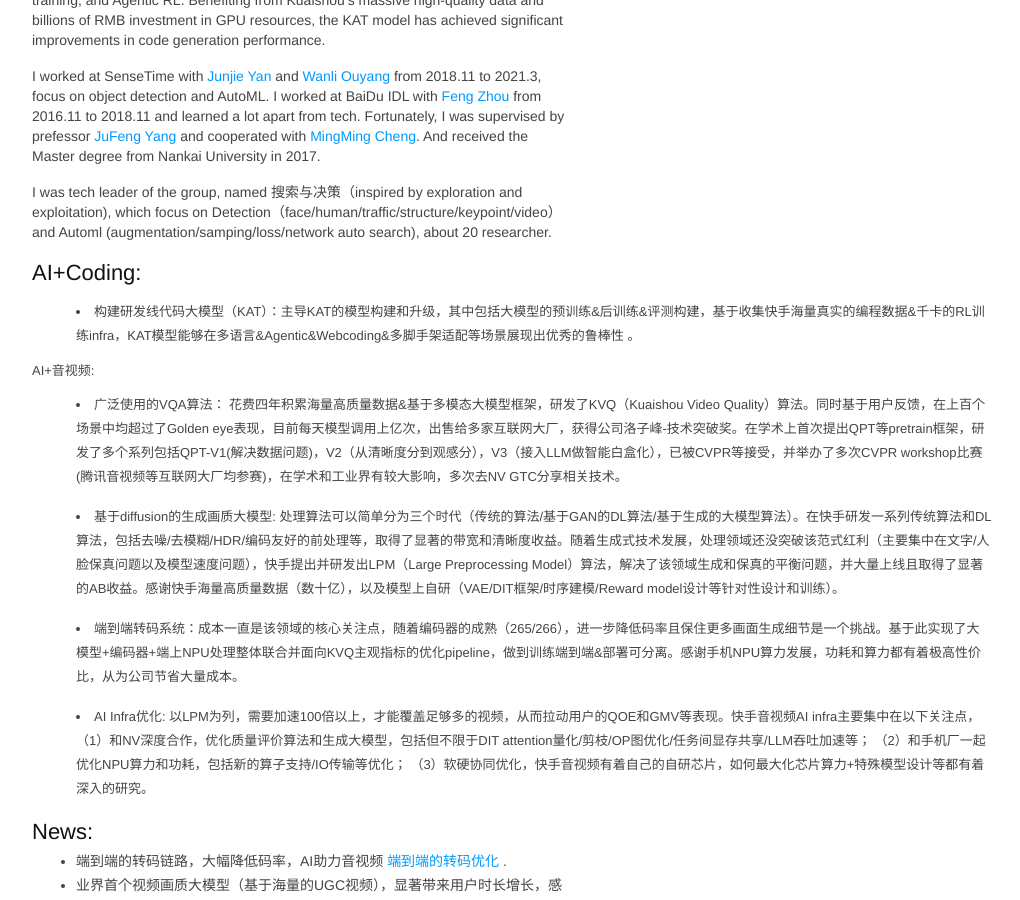
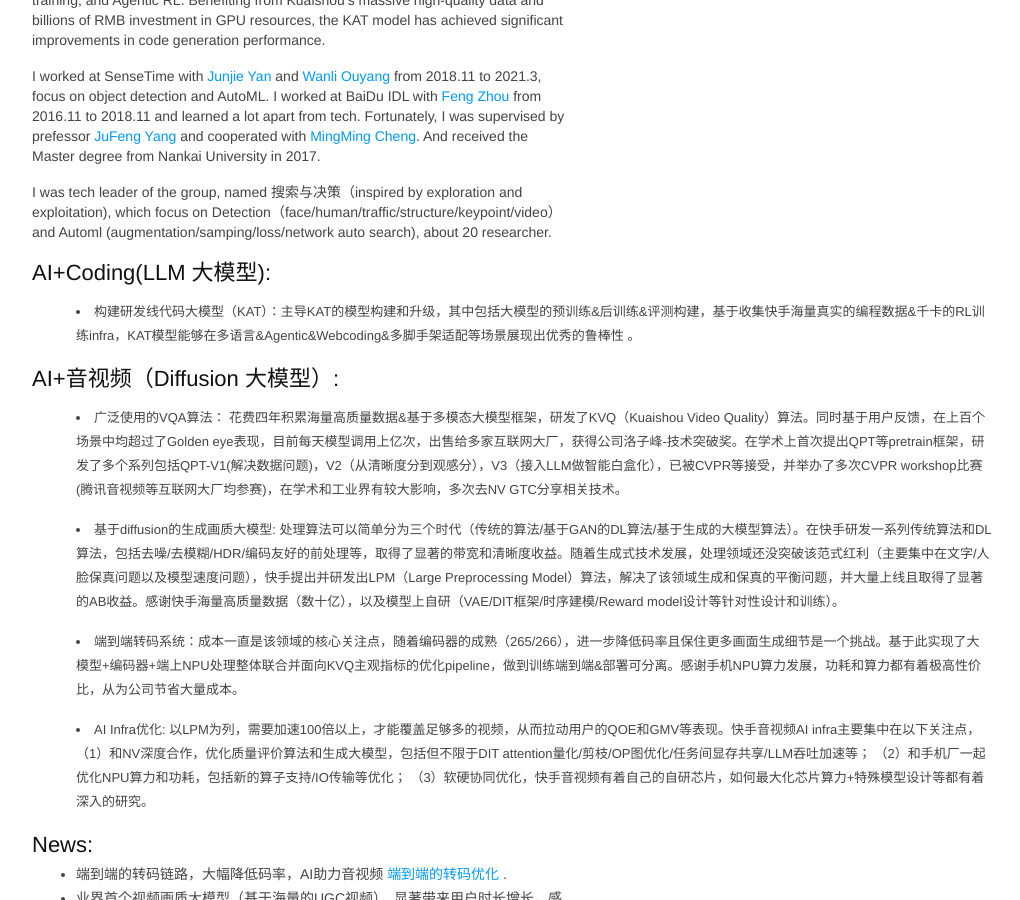
Before and after one commit to msunming/msunming.github.io, a Jekyll site: the page index.html, which Jekyll copies as it is, in a window 1280 px wide and 900 px high, scrolled down 572 px. Shown: the whole window, without its empty margins (128-1148 px from the left). Built offline with Jekyll 4.4.1, drawn with Linux system fonts in a browser that asks for light colours.

Commit message:
Update index.html

```diff
--- a/index.html
+++ b/index.html
@@ -465,12 +465,12 @@ pre .markdown .emphasis {
 			I was tech leader of the group, named 搜索与决策（inspired by exploration and exploitation), which focus on Detection（face/human/traffic/structure/keypoint/video） and Automl (augmentation/samping/loss/network auto search), about 20 researcher.
 		</p>
 
-		<h2>AI+Coding:</h2>
+		<h2>AI+Coding(LLM 大模型):</h2>
 		<p>
 	    	<li> 构建研发线代码大模型（KAT）：主导KAT的模型构建和升级，其中包括大模型的预训练&后训练&评测构建，基于收集快手海量真实的编程数据&千卡的RL训练infra，KAT模型能够在多语言&Agentic&Webcoding&多脚手架适配等场景展现出优秀的鲁棒性 。 </li>
-		</p
+		</p>
 
-		<h2>AI+音视频:</h2>
+		<h2>AI+音视频（Diffusion 大模型）:</h2>
 		<p>
 	    	<li> 广泛使用的VQA算法： 花费四年积累海量高质量数据&基于多模态大模型框架，研发了KVQ（Kuaishou Video Quality）算法。同时基于用户反馈，在上百个场景中均超过了Golden eye表现，目前每天模型调用上亿次，出售给多家互联网大厂，获得公司洛子峰-技术突破奖。在学术上首次提出QPT等pretrain框架，研发了多个系列包括QPT-V1(解决数据问题)，V2（从清晰度分到观感分），V3（接入LLM做智能白盒化），已被CVPR等接受，并举办了多次CVPR workshop比赛(腾讯音视频等互联网大厂均参赛)，在学术和工业界有较大影响，多次去NV GTC分享相关技术。 </li>
 		</p>
```
